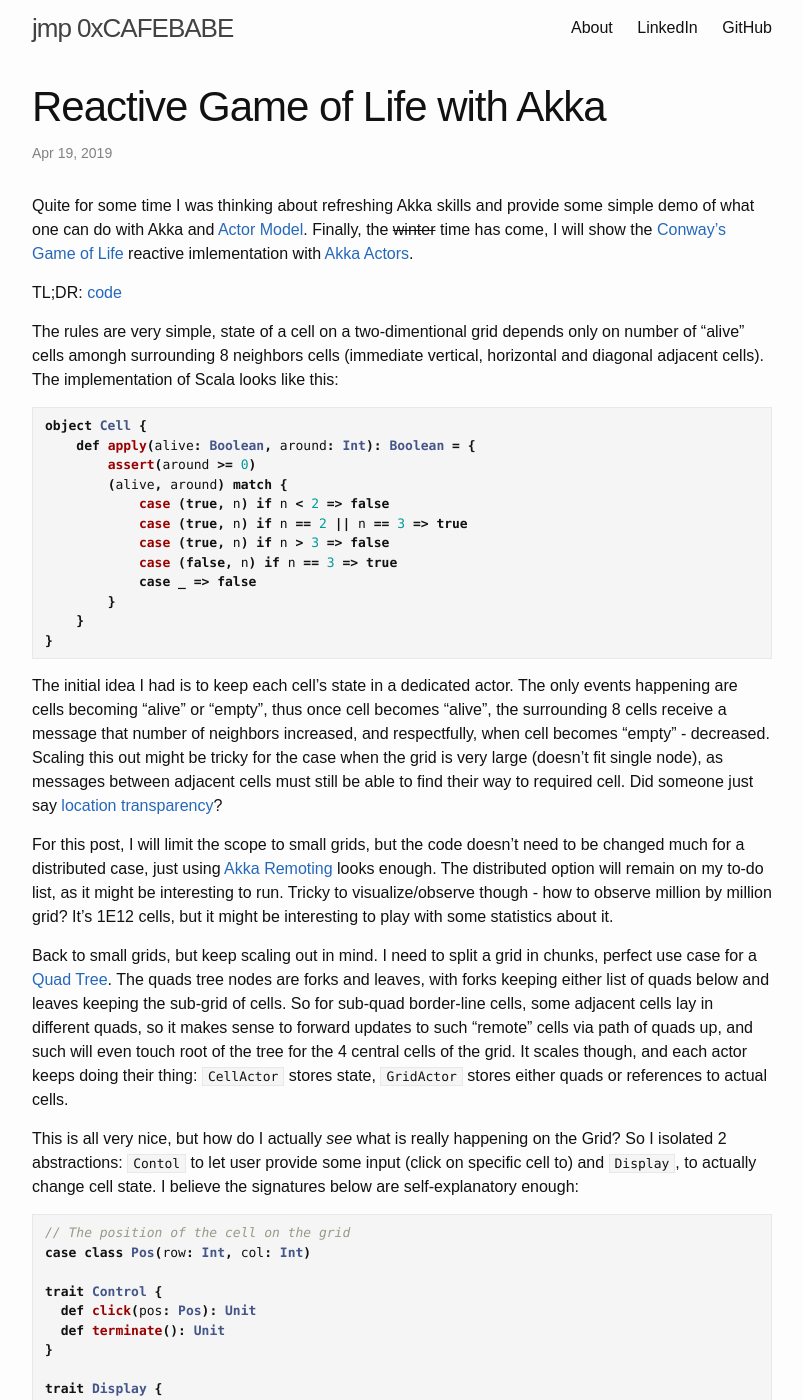
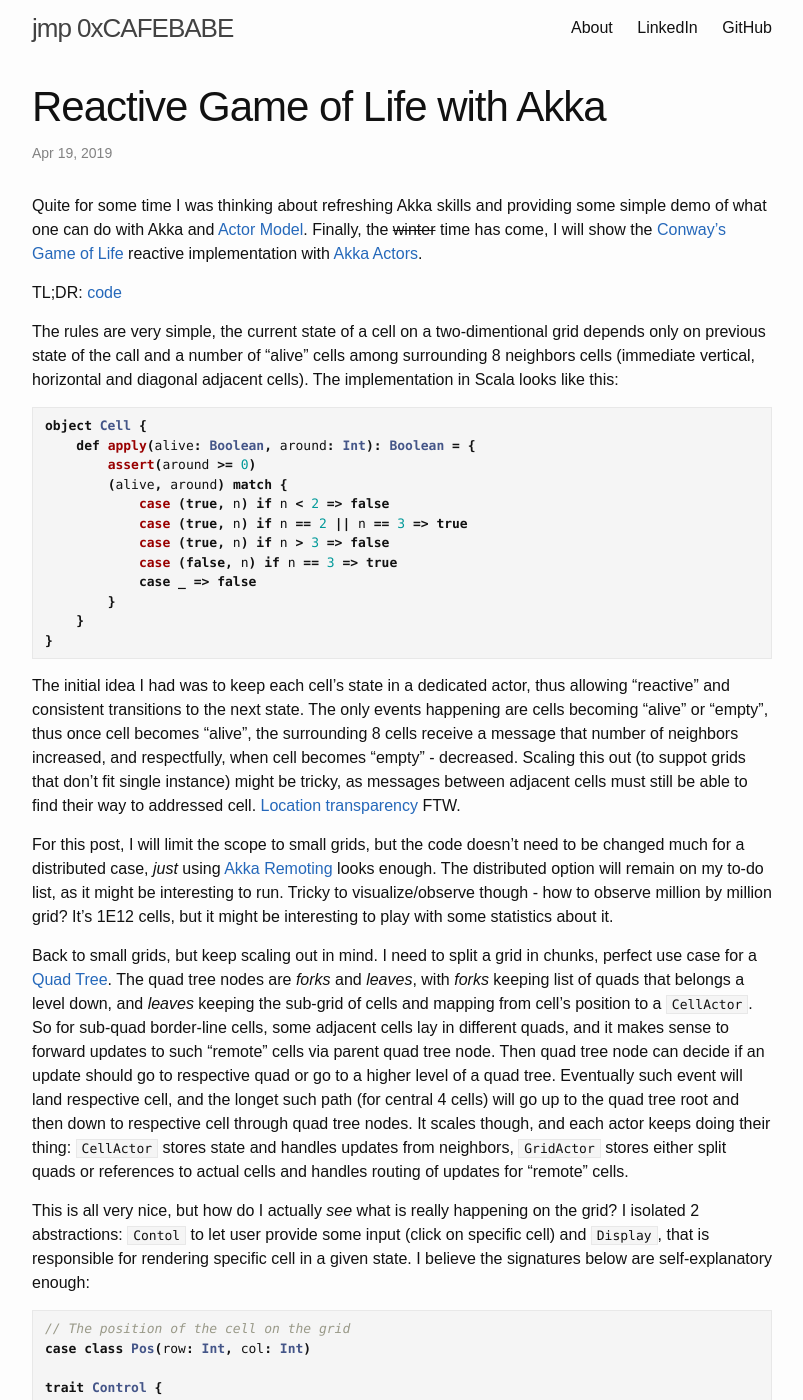
Before and after one commit to sergey-melnychuk/sergey-melnychuk.github.io, a Jekyll site: the page built from _posts/2019-04-19-akka-reactive-game-of-life.markdown, in a window 1280 px wide and 1400 px high. Shown: the whole window, without its empty margins (238-1041 px from the left). Built offline with Jekyll 4.4.1, drawn with Linux system fonts in a browser that asks for light colours; some of the changed text lies outside the part shown.

Commit message:
[post] Edit draft, add image

````diff
--- a/_posts/2019-04-19-akka-reactive-game-of-life.markdown
+++ b/_posts/2019-04-19-akka-reactive-game-of-life.markdown
@@ -5,11 +5,11 @@
 categories: akka actors reactive
 ---
 
-Quite for some time I was thinking about refreshing Akka skills and provide some simple demo of what one can do with Akka and [Actor Model][actor-model]. Finally, the ~~winter~~ time has come, I will show the [Conway's Game of Life][game-of-life] reactive imlementation with [Akka Actors][akka-actors].
+Quite for some time I was thinking about refreshing Akka skills and providing some simple demo of what one can do with Akka and [Actor Model][actor-model]. Finally, the ~~winter~~ time has come, I will show the [Conway's Game of Life][game-of-life] reactive implementation with [Akka Actors][akka-actors].
 
 TL;DR: [code][the-code]
 
-The rules are very simple, state of a cell on a two-dimentional grid depends only on number of "alive" cells amongh surrounding 8 neighbors cells (immediate vertical, horizontal and diagonal adjacent cells). The implementation of Scala looks like this:
+The rules are very simple, the current state of a cell on a two-dimentional grid depends only on previous state of the call and a number of "alive" cells among surrounding 8 neighbors cells (immediate vertical, horizontal and diagonal adjacent cells). The implementation in Scala looks like this:
 
 ```scala
 object Cell {
@@ -26,13 +26,13 @@
 }
 ```
 
-The initial idea I had is to keep each cell's state in a dedicated actor. The only events happening are cells becoming "alive" or "empty", thus once cell becomes "alive", the surrounding 8 cells receive a message that number of neighbors increased, and respectfully, when cell becomes "empty" - decreased. Scaling this out might be tricky for the case when the grid is very large (doesn't fit single node), as messages between adjacent cells must still be able to find their way to required cell. Did someone just say [location transparency][location-transparency]?
+The initial idea I had was to keep each cell's state in a dedicated actor, thus allowing "reactive" and consistent transitions to the next state. The only events happening are cells becoming "alive" or "empty", thus once cell becomes "alive", the surrounding 8 cells receive a message that number of neighbors increased, and respectfully, when cell becomes "empty" - decreased. Scaling this out (to suppot grids that don't fit single instance) might be tricky, as messages between adjacent cells must still be able to find their way to addressed cell. [Location transparency][location-transparency] FTW.
 
-For this post, I will limit the scope to small grids, but the code doesn't need to be changed much for a distributed case, just using [Akka Remoting][akka-remoting] looks enough. The distributed option will remain on my to-do list, as it might be interesting to run. Tricky to visualize/observe though - how to observe million by million grid? It's 1E12 cells, but it might be interesting to play with some statistics about it.
+For this post, I will limit the scope to small grids, but the code doesn't need to be changed much for a distributed case, *just* using [Akka Remoting][akka-remoting] looks enough. The distributed option will remain on my to-do list, as it might be interesting to run. Tricky to visualize/observe though - how to observe million by million grid? It's 1E12 cells, but it might be interesting to play with some statistics about it.
 
-Back to small grids, but keep scaling out in mind. I need to split a grid in chunks, perfect use case for a [Quad Tree][quad-tree]. The quads tree nodes are forks and leaves, with forks keeping either list of quads below and leaves keeping the sub-grid of cells. So for sub-quad border-line cells, some adjacent cells lay in different quads, so it makes sense to forward updates to such "remote" cells via path of quads up, and such will even touch root of the tree for the 4 central cells of the grid. It scales though, and each actor keeps doing their thing: `CellActor` stores state, `GridActor` stores either quads or references to actual cells.
+Back to small grids, but keep scaling out in mind. I need to split a grid in chunks, perfect use case for a [Quad Tree][quad-tree]. The quad tree nodes are *forks* and *leaves*, with *forks* keeping list of quads that belongs a level down, and *leaves* keeping the sub-grid of cells and mapping from cell's position to a `CellActor`. So for sub-quad border-line cells, some adjacent cells lay in different quads, and it makes sense to forward updates to such "remote" cells via parent quad tree node. Then quad tree node can decide if an update should go to respective quad or go to a higher level of a quad tree. Eventually such event will land respective cell, and the longet such path (for central 4 cells) will go up to the quad tree root and then down to respective cell through quad tree nodes. It scales though, and each actor keeps doing their thing: `CellActor` stores state and handles updates from neighbors, `GridActor` stores either split quads or references to actual cells and handles routing of updates for "remote" cells.
 
-This is all very nice, but how do I actually *see* what is really happening on the Grid? So I isolated 2 abstractions: `Contol` to let user provide some input (click on specific cell to) and `Display`, to actually change cell state. I believe the signatures below are self-explanatory enough:
+This is all very nice, but how do I actually *see* what is really happening on the grid? I isolated 2 abstractions: `Contol` to let user provide some input (click on specific cell) and `Display`, that is responsible for rendering specific cell in a given state. I believe the signatures below are self-explanatory enough:
 
 ```scala
 // The position of the cell on the grid
@@ -49,7 +49,11 @@
 }
 ```
 
-And those thow abstractions are more than enough to keep the show going! The actuall execution of input and state updates is performed in scope of `DisplayActor`, as this is essentially all what can happen: user can click, cell can flip.
+These two abstractions are more than enough to keep the show going! The actuall execution of input and state updates is performed in scope of `DisplayActor`, as this is essentially all what can happen: user can click or a cell gets rendered on a screen.
+
+The actual rendering is implemented via [SimGraf][ui-lib], nice and small UI library (built on top of Akka as well). The result looks like this:
+
+![Conway's Game of Life]({{ site.url }}/assets/2019-04-19-akka-reactive-game-of-life/grid.png)
 
 The unit-tests of the [code][the-code] are left as an excercise for a reader.
 
````
Also changed, not shown: other parts of _posts/2019-04-19-akka-reactive-game-of-life.markdown (+1 -0 lines), assets/2019-04-19-akka-reactive-game-of-life/grid.png (added).
